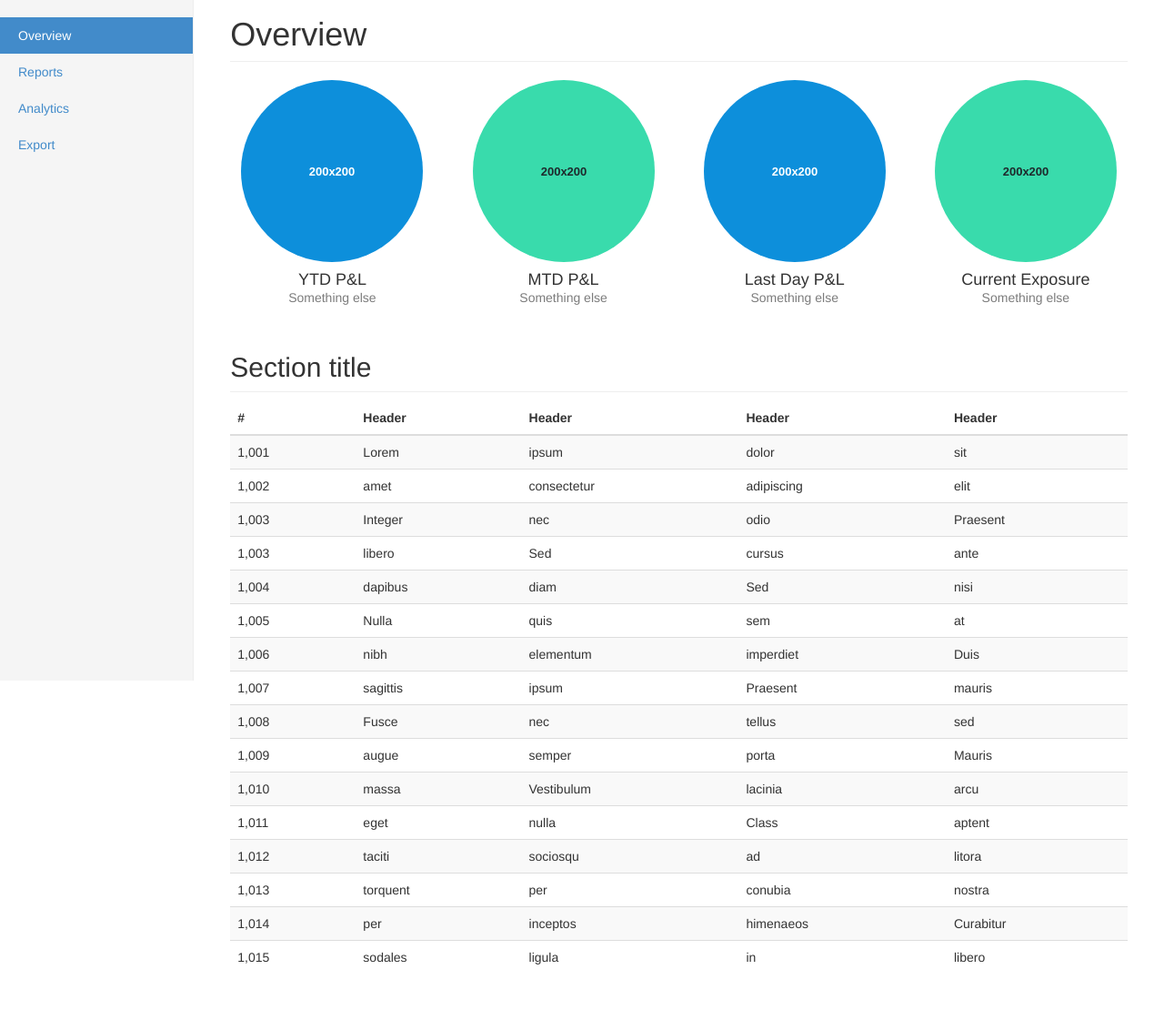
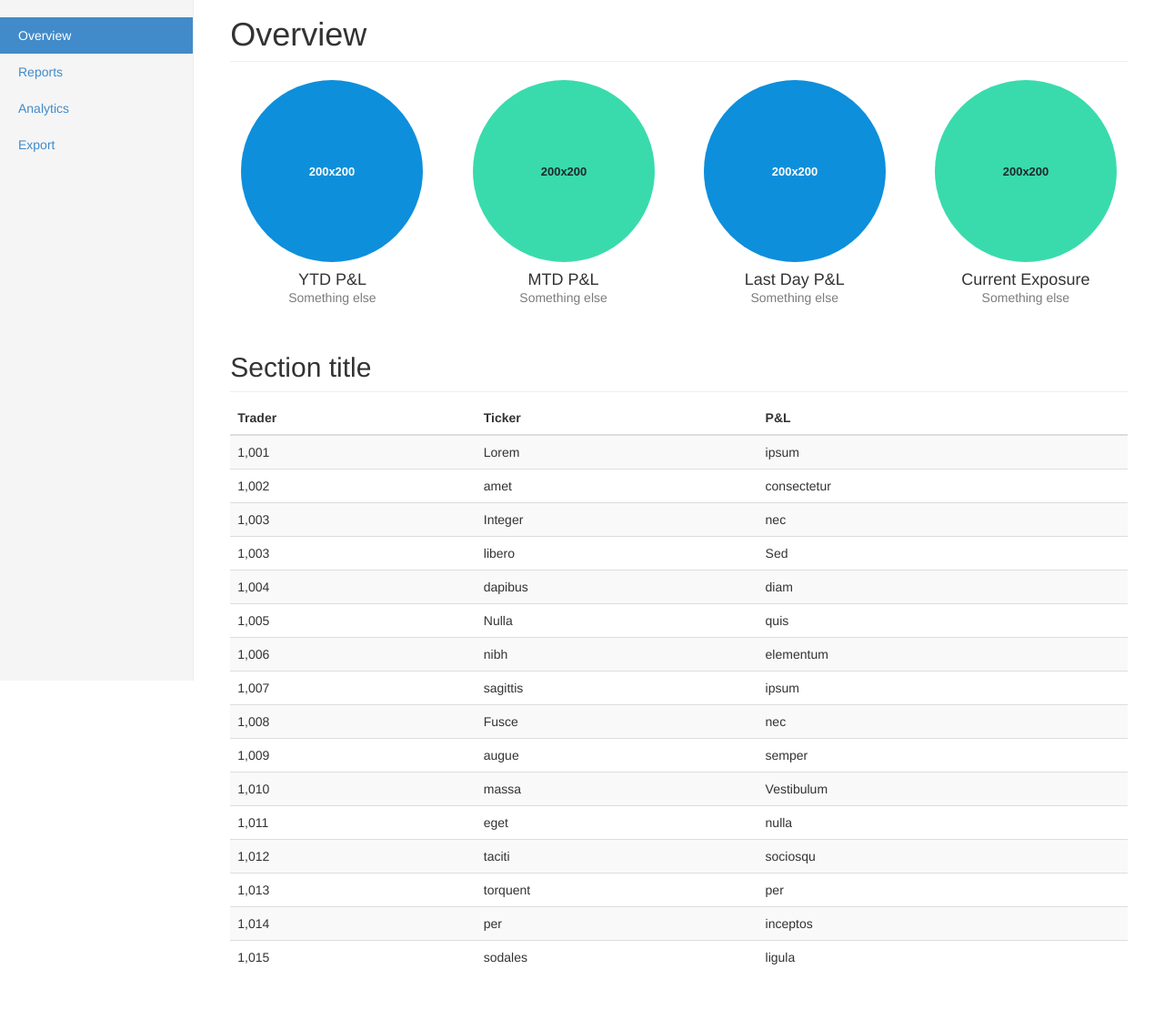
Before and after one commit to acarminati89/wfp_web_app, a Flask app: page / in a window 1280 px wide. Shown: the part 52-1162 px from the top of the page at 91% size. Run offline with Flask 2, Linux system fonts and the light colour scheme; some libraries are stand-ins or nearby versions.

Commit message:
testing dashboard

```diff
--- a/app/templates/analytics/dashboard_pure_html.html
+++ b/app/templates/analytics/dashboard_pure_html.html
@@ -84,11 +84,9 @@
             <table class="table table-striped">
               <thead>
                 <tr>
-                  <th>#</th>
-                  <th>Header</th>
-                  <th>Header</th>
-                  <th>Header</th>
-                  <th>Header</th>
+                  <th>Trader</th>
+                  <th>Ticker</th>
+                  <th>P&L</th>
                 </tr>
               </thead>
               <tbody>
@@ -96,113 +94,81 @@
                   <td>1,001</td>
                   <td>Lorem</td>
                   <td>ipsum</td>
-                  <td>dolor</td>
-                  <td>sit</td>
                 </tr>
                 <tr>
                   <td>1,002</td>
                   <td>amet</td>
                   <td>consectetur</td>
-                  <td>adipiscing</td>
-                  <td>elit</td>
                 </tr>
                 <tr>
                   <td>1,003</td>
                   <td>Integer</td>
                   <td>nec</td>
-                  <td>odio</td>
-                  <td>Praesent</td>
                 </tr>
                 <tr>
                   <td>1,003</td>
                   <td>libero</td>
                   <td>Sed</td>
-                  <td>cursus</td>
-                  <td>ante</td>
                 </tr>
                 <tr>
                   <td>1,004</td>
                   <td>dapibus</td>
                   <td>diam</td>
-                  <td>Sed</td>
-                  <td>nisi</td>
                 </tr>
                 <tr>
                   <td>1,005</td>
                   <td>Nulla</td>
                   <td>quis</td>
-                  <td>sem</td>
-                  <td>at</td>
                 </tr>
                 <tr>
                   <td>1,006</td>
                   <td>nibh</td>
                   <td>elementum</td>
-                  <td>imperdiet</td>
-                  <td>Duis</td>
                 </tr>
                 <tr>
                   <td>1,007</td>
                   <td>sagittis</td>
                   <td>ipsum</td>
-                  <td>Praesent</td>
-                  <td>mauris</td>
                 </tr>
                 <tr>
                   <td>1,008</td>
                   <td>Fusce</td>
                   <td>nec</td>
-                  <td>tellus</td>
-                  <td>sed</td>
                 </tr>
                 <tr>
                   <td>1,009</td>
                   <td>augue</td>
                   <td>semper</td>
-                  <td>porta</td>
-                  <td>Mauris</td>
                 </tr>
                 <tr>
                   <td>1,010</td>
                   <td>massa</td>
                   <td>Vestibulum</td>
-                  <td>lacinia</td>
-                  <td>arcu</td>
                 </tr>
                 <tr>
                   <td>1,011</td>
                   <td>eget</td>
                   <td>nulla</td>
-                  <td>Class</td>
-                  <td>aptent</td>
                 </tr>
                 <tr>
                   <td>1,012</td>
                   <td>taciti</td>
                   <td>sociosqu</td>
-                  <td>ad</td>
-                  <td>litora</td>
                 </tr>
                 <tr>
                   <td>1,013</td>
                   <td>torquent</td>
                   <td>per</td>
-                  <td>conubia</td>
-                  <td>nostra</td>
                 </tr>
                 <tr>
                   <td>1,014</td>
                   <td>per</td>
                   <td>inceptos</td>
-                  <td>himenaeos</td>
-                  <td>Curabitur</td>
                 </tr>
                 <tr>
                   <td>1,015</td>
                   <td>sodales</td>
                   <td>ligula</td>
-                  <td>in</td>
-                  <td>libero</td>
                 </tr>
               </tbody>
             </table>
```
